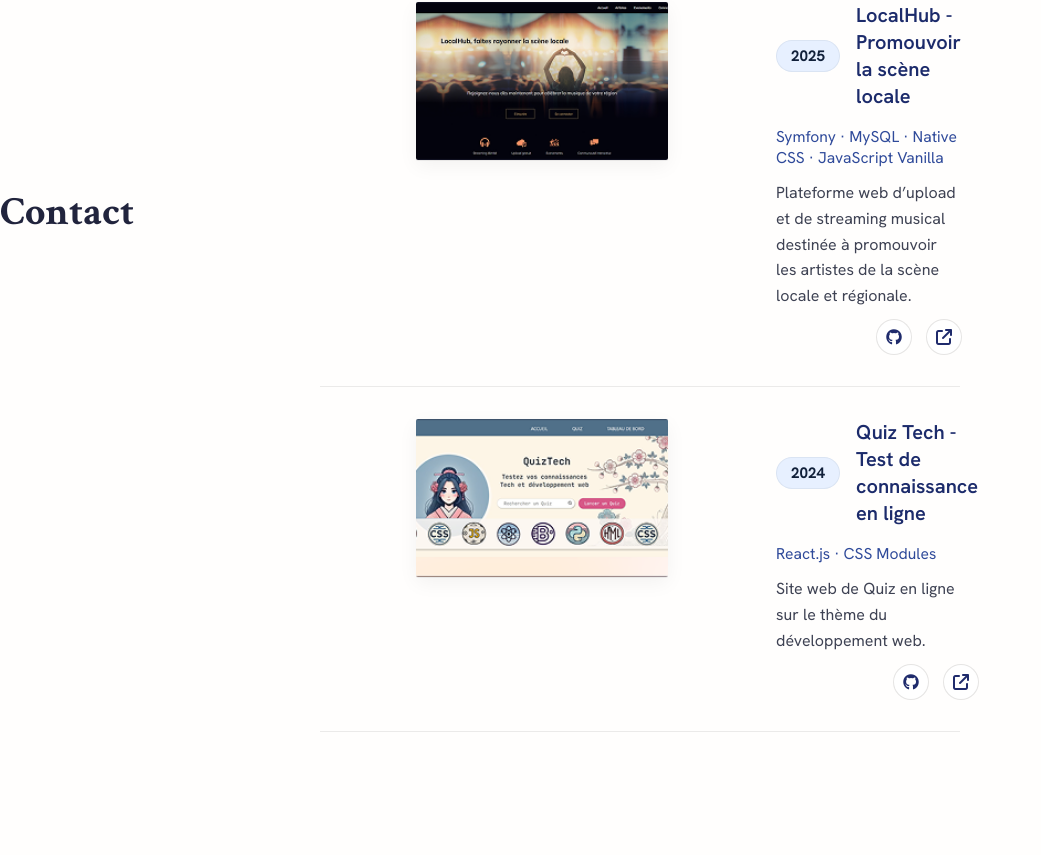
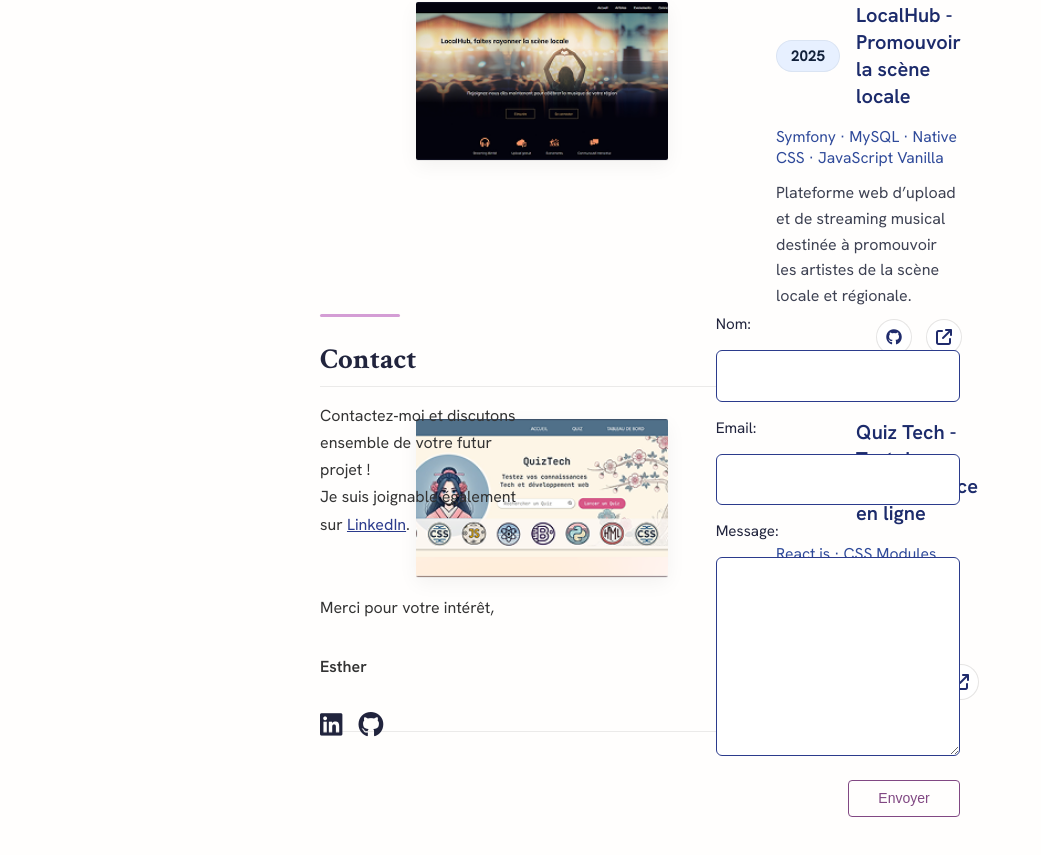
Before and after one commit to Estherlvn/ledlev-portfolio, a React (Vite) app: page / in a window 1280 px wide. Shown: the part 3415-4270 px from the top of the page, without its empty margins (0-1041 px from the left). Built offline with nearby package versions, Linux system fonts and the light colour scheme.

Commit message:
ContactSection

```diff
--- a/src/App.jsx
+++ b/src/App.jsx
@@ -3,6 +3,7 @@ import HeroSection from './components/HeroSection';
 import StackSection from './components/StackSection';
 import ExperienceSection from './components/ExperienceSection';
 import ProjectSection from './components/ProjectSection';
+import ContactSection from './components/ContactSection';
 import './App.css';
 
 function App() {
@@ -18,7 +19,7 @@ function App() {
       <ProjectSection />
       </section>
       <section id="contact" style={{ height: '100vh' }}>
-        <h1>Contact</h1>
+      <ContactSection />
       </section>
     </>
   );
--- /dev/null
+++ b/src/components/ContactSection.css
@@ -0,0 +1,94 @@
+.contact-section {
+    display: grid;
+    grid-template-columns: 1fr 1.2fr;
+    align-items: start;
+    gap: 12rem;
+    padding: 8rem 20rem;
+  }
+
+  /* colonne gauche */
+  .contact-left .header-line {
+    width: 80px;
+    height: 3px;
+    background: var(--third-color, #814883);
+    border-radius: 2px;
+    margin-bottom: 1.5rem;
+  }
+
+  .contact-left h3 {
+    font-size: 1.8rem;
+    margin-bottom: 1.5rem;
+  }
+
+  .contact-left p {
+    line-height: 1.7;
+    color: #333;
+  }
+
+  .contact-left a {
+    color: #2b3b8c;
+    text-decoration: underline;
+  }
+
+  .thanks { margin-top: 3.5rem; }
+  .signature { font-weight: 600; margin-top: 2rem; }
+
+  /* icônes */
+  .socials {
+    display: flex;
+    gap: 1rem;
+    margin-top: 2rem;
+  }
+  .socials i {
+    font-size: 1.6rem;
+    color: #21243D;
+    transition: transform .2s ease, color .2s ease;
+  }
+  .socials a:hover i { transform: translateY(-2px); color: var(--third-color, #814883); }
+
+  /* colonne droite (formulaire) */
+  .contact-right {
+    display: grid;
+    grid-template-columns: 1fr;
+    gap: 1rem;
+  }
+
+  .contact-right label {
+    font-size: 0.95rem;
+  }
+
+  .contact-right input,
+  .contact-right textarea {
+    width: 100%;
+    padding: 0.9rem 1rem;
+    border: 1.5px solid #2b3b8c;
+    border-radius: 6px;
+    outline: none;
+    font: inherit;
+    background: #fff;
+  }
+
+  .contact-right input:focus,
+  .contact-right textarea:focus {
+    box-shadow: 0 0 0 3px rgba(43,59,140,.12);
+  }
+
+  /* bouton envoyer (réutilise .hero-button existant) */
+  .contact-right .hero-button {
+    justify-self: end;
+    margin-top: .5rem;
+  }
+
+  /* responsive */
+  @media (max-width: 1200px) {
+    .contact-section { padding: 6rem 8rem; }
+  }
+
+  @media (max-width: 900px) {
+    .contact-section {
+      grid-template-columns: 1fr;
+      padding: 5rem 2rem;
+      gap: 3rem;
+    }
+    .contact-right .hero-button { justify-self: start; }
+  }
--- /dev/null
+++ b/src/components/ContactSection.jsx
@@ -0,0 +1,52 @@
+import './ContactSection.css';
+
+const ContactSection = () => {
+  const handleSubmit = (e) => {
+    e.preventDefault();
+  };
+
+  return (
+    <section className="contact-section" id="contact">
+      <div className="contact-left">
+        <div className="header-line"></div>
+        <h3>Contact</h3>
+
+        <p>
+          Contactez‑moi et discutons ensemble de votre futur projet !
+          <br />
+          Je suis joignable également sur{" "}
+          <a href="https://www.linkedin.com/in/ton-profil" target="_blank" rel="noreferrer">
+            LinkedIn
+          </a>.
+        </p>
+
+        <p className="thanks">Merci pour votre intérêt,</p>
+        <p className="signature">Esther</p>
+
+        <div className="socials">
+          <a href="https://www.linkedin.com/in/esther-led-lev/" target="_blank" rel="noreferrer" aria-label="LinkedIn">
+            <i className="fa-brands fa-linkedin"></i>
+          </a>
+          <a href="https://github.com/ton-github" target="_blank" rel="noreferrer" aria-label="GitHub">
+            <i className="fa-brands fa-github"></i>
+          </a>
+        </div>
+      </div>
+
+      <form className="contact-right" onSubmit={handleSubmit}>
+        <label htmlFor="name">Nom:</label>
+        <input id="name" name="name" type="text" required />
+
+        <label htmlFor="email">Email:</label>
+        <input id="email" name="email" type="email" required />
+
+        <label htmlFor="message">Message:</label>
+        <textarea id="message" name="message" rows="8" required />
+
+        <button type="submit" className="hero-button">Envoyer</button>
+      </form>
+    </section>
+  );
+};
+
+export default ContactSection;
```
